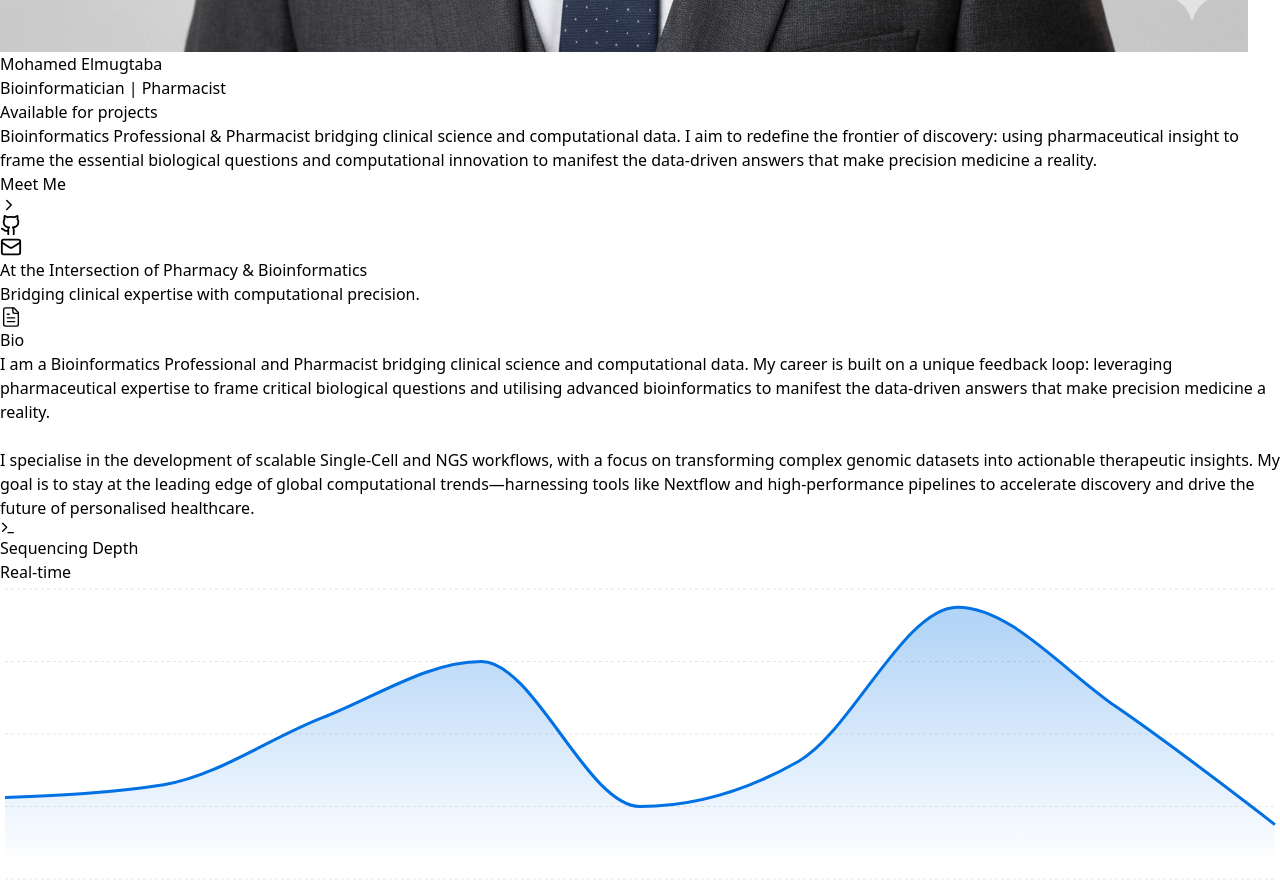
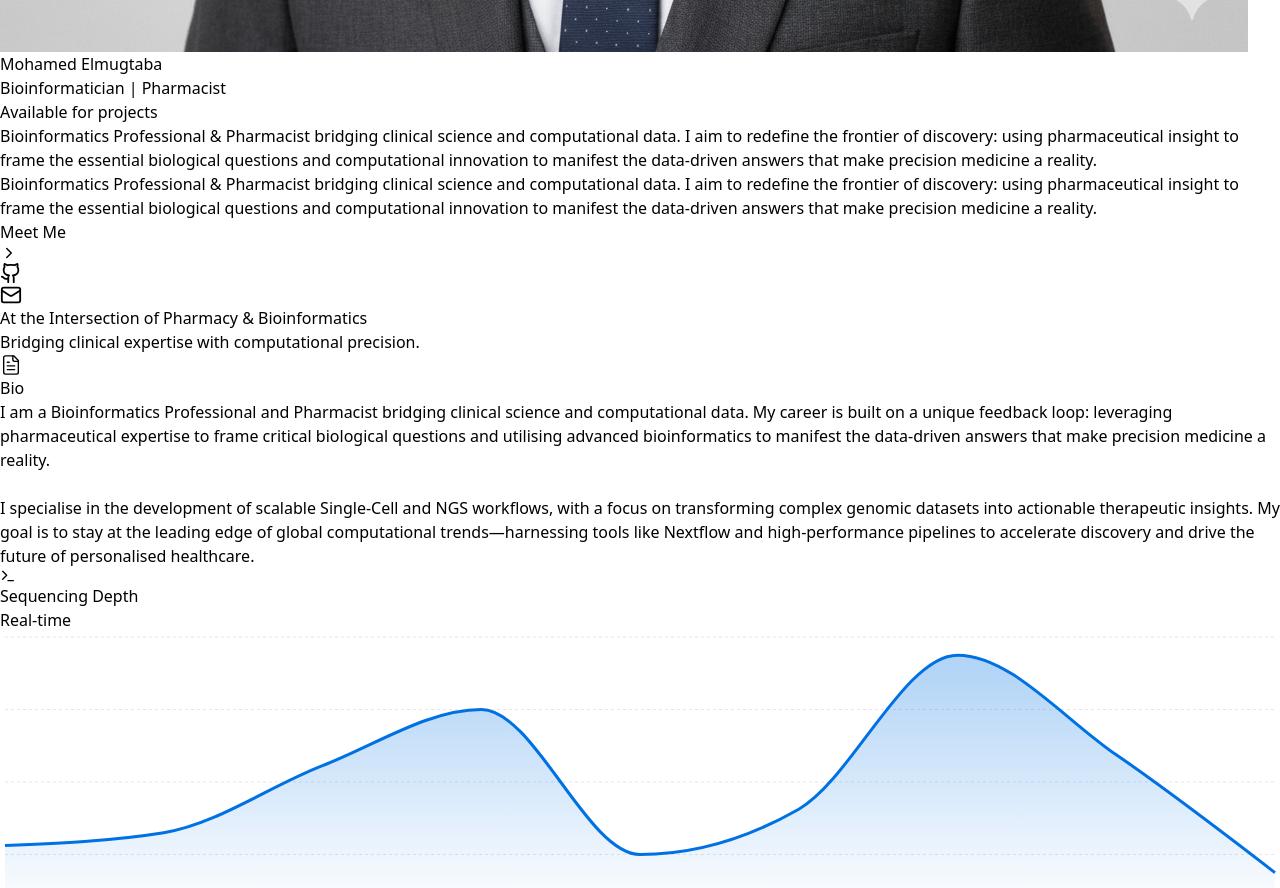
Before and after one commit to mujtababarsi/BioInfo-Portfolio, a React (Vite) app: page / in a window 1280 px wide. Shown: the part 920-1808 px from the top of the page. Built offline with nearby package versions, Linux system fonts and the light colour scheme.

Commit message:
home page text

```diff
--- a/src/App.jsx
+++ b/src/App.jsx
@@ -10,9 +10,10 @@ import {
   XAxis, YAxis, CartesianGrid, Tooltip, ResponsiveContainer,
   AreaChart, Area
 } from 'recharts';
-import { motion, AnimatePresence } from 'framer-motion';
+import { motion, AnimatePresence, useInView } from 'framer-motion'; // Added useInView
 
 // --- CONFIGURATION & CONSTANTS ---
+// FIX: Using './' ensures the image loads correctly on GitHub Pages sub-directories
 const PROFILE_IMAGE_URL = "./me.png";
 const apiKey = "";
 
@@ -195,7 +196,6 @@ async function callGemini(prompt, systemInstruction = "") {
 function SectionHeading({ title, subtitle }) {
   return (
     <div className="mb-8 text-center px-4">
-      {/* COMPACT TITLE DESIGN - Adjusted margin bottom */}
       <motion.h2
         initial={{ opacity: 0, y: 10 }}
         whileInView={{ opacity: 1, y: 0 }}
@@ -364,6 +364,91 @@ function AICopilotModal({ isOpen, onClose }) {
   );
 }
 
+// --- NEW COMPONENT: Typewriter Text for Hero with Layout Stabilization & View Trigger ---
+function TypewriterText() {
+  const segments = [
+    { text: "Bioinformatics Professional & Pharmacist", bold: true },
+    { text: " bridging clinical science and computational data. I aim to redefine the frontier of discovery: using ", bold: false },
+    { text: "pharmaceutical insight", bold: true },
+    { text: " to frame the essential biological questions and ", bold: false },
+    { text: "computational innovation", bold: true },
+    { text: " to manifest the data-driven answers that make ", bold: false },
+    { text: "precision medicine a reality", bold: true },
+    { text: ".", bold: false },
+  ];
+
+  const [textState, setTextState] = useState({
+    segmentIndex: 0,
+    charIndex: 0,
+  });
+
+  const containerRef = useRef(null);
+  // Trigger when 50% of the element is visible
+  const isInView = useInView(containerRef, { amount: 0.5 });
+
+  // Reset state when out of view so it's ready to type again when scrolled into view
+  useEffect(() => {
+    if (!isInView) {
+      setTextState({ segmentIndex: 0, charIndex: 0 });
+    }
+  }, [isInView]);
+
+  // Fast typing speed (10ms)
+  useEffect(() => {
+    // Only run if visible
+    if (!isInView) return;
+
+    if (textState.segmentIndex >= segments.length) return;
+
+    const timeout = setTimeout(() => {
+      setTextState((prev) => {
+        const currentSegment = segments[prev.segmentIndex];
+        if (prev.charIndex < currentSegment.text.length) {
+          return { ...prev, charIndex: prev.charIndex + 1 };
+        } else {
+          return { segmentIndex: prev.segmentIndex + 1, charIndex: 0 };
+        }
+      });
+    }, 10);
+
+    return () => clearTimeout(timeout);
+  }, [textState, segments.length, isInView]);
+
+  return (
+    <div ref={containerRef} className="relative">
+      {/* GHOST ELEMENT (INVISIBLE COPY)
+         This renders the full text invisibly to force the container
+         to the correct height immediately, preventing layout shift.
+      */}
+      <div className="invisible pointer-events-none select-none" aria-hidden="true">
+        {segments.map((seg, i) => (
+          <span key={`ghost-${i}`} className={seg.bold ? "font-semibold" : ""}>{seg.text}</span>
+        ))}
+      </div>
+
+      {/* ANIMATED TEXT OVERLAY
+         This sits exactly on top of the ghost element.
+      */}
+      <div className="absolute top-0 left-0 w-full h-full">
+        {segments.map((seg, i) => {
+          if (i < textState.segmentIndex) {
+            return <span key={i} className={seg.bold ? "font-semibold text-black" : ""}>{seg.text}</span>;
+          }
+          if (i === textState.segmentIndex) {
+            return (
+              <span key={i} className={seg.bold ? "font-semibold text-black" : ""}>
+                {seg.text.slice(0, textState.charIndex)}
+                <span className="animate-pulse inline-block w-0.5 h-5 bg-[#0071e3] align-middle ml-0.5"></span>
+              </span>
+            );
+          }
+          return null;
+        })}
+      </div>
+    </div>
+  );
+}
+
 function Header() {
   return (
     <header className="fixed top-0 left-0 w-full z-40 px-6 py-6 flex justify-between items-center pointer-events-none">
@@ -493,7 +578,7 @@ export default function App() {
   // Scroll Spy Logic for Active Section
   const handleScroll = (e) => {
     const container = e.target;
-    const scrollPosition = container.scrollTop + (container.clientHeight / 2);
+    const scrollPosition = container.scrollTop + (container.clientHeight / 2); // Check middle of screen
 
     const sections = ['home', 'me', 'expertise', 'projects', 'experience', 'education'];
 
@@ -558,9 +643,10 @@ export default function App() {
               transition={{ duration: 0.8, delay: 0.2, ease: [0.16, 1, 0.3, 1] }}
               className="flex flex-col items-center lg:items-start text-center lg:text-left"
             >
-              <p className="text-xl md:text-2xl text-[#1d1d1f] font-normal leading-relaxed tracking-tight max-w-lg mb-10 text-justify hyphens-auto">
-                {summaryBrief}
-              </p>
+              {/* NOTE: Changed from <p> to <div> to allow internal div structure from TypewriterText */}
+              <div className="text-xl md:text-2xl text-[#1d1d1f] font-normal leading-relaxed tracking-tight max-w-lg mb-10 text-justify hyphens-auto">
+                <TypewriterText />
+              </div>
               <div className="flex flex-wrap justify-center lg:justify-start gap-4 w-full">
                 <button
                   onClick={() => scrollTo('me')}
@@ -750,9 +836,9 @@ export default function App() {
         </div>
       </section>
 
-      {/* EXPERIENCE - REDESIGNED: MASTER-DETAIL TIMELINE */}
+      {/* EXPERIENCE - UPDATED SECTION */}
       <section id="experience" className="snap-start min-h-screen py-16 bg-white flex items-center justify-center">
-        <div className="max-w-6xl mx-auto px-6 w-full relative">
+        <div className="max-w-5xl mx-auto px-6 w-full relative">
           <SectionHeading title="Professional Experience" />
 
           <div className="grid grid-cols-1 md:grid-cols-[1fr_2fr] gap-8 h-[30rem]">
```
